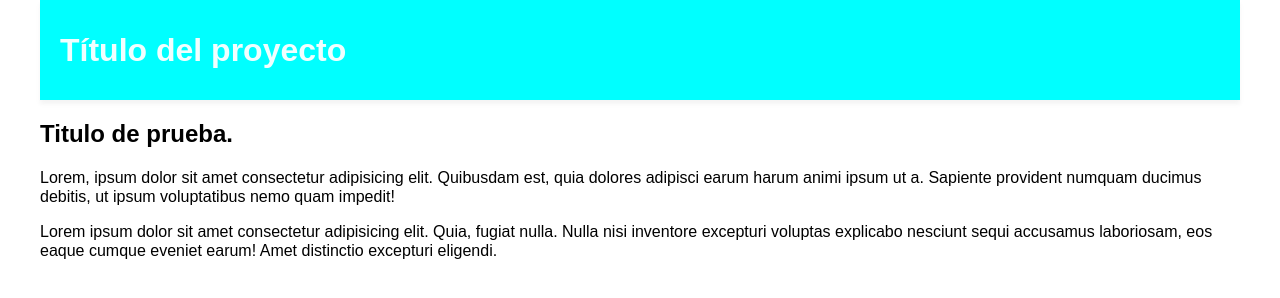
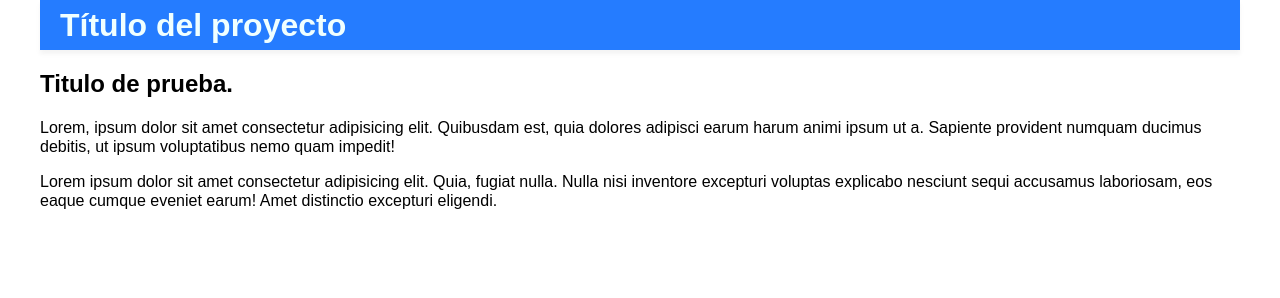
Before and after one commit to 8ianconero/practica, a plain HTML site: page index.html in a window 1280 px wide. Drawn offline with Linux system fonts and the light colour scheme.

Commit message:
Header listo para master con los cambios de color y tamaño

```diff
--- a/estilos/estilos.css
+++ b/estilos/estilos.css
@@ -6,14 +6,14 @@ body{
     margin: 0;
 }
 .header{
-    background-color: aqua;
+    background-color: rgb(37, 124, 255);
     color: azure;
-    height: 100px;
+    height: 50px;
     width: 1200px;
     margin-left: auto;
     margin-right: auto;
     box-shadow: 0px 4px 4px 0px rgba(200, 200, 200, .2);
-    line-height: 100px;
+    line-height: 50px;
 }
 .header h1{
     margin: 0 0 0 20px;
```
